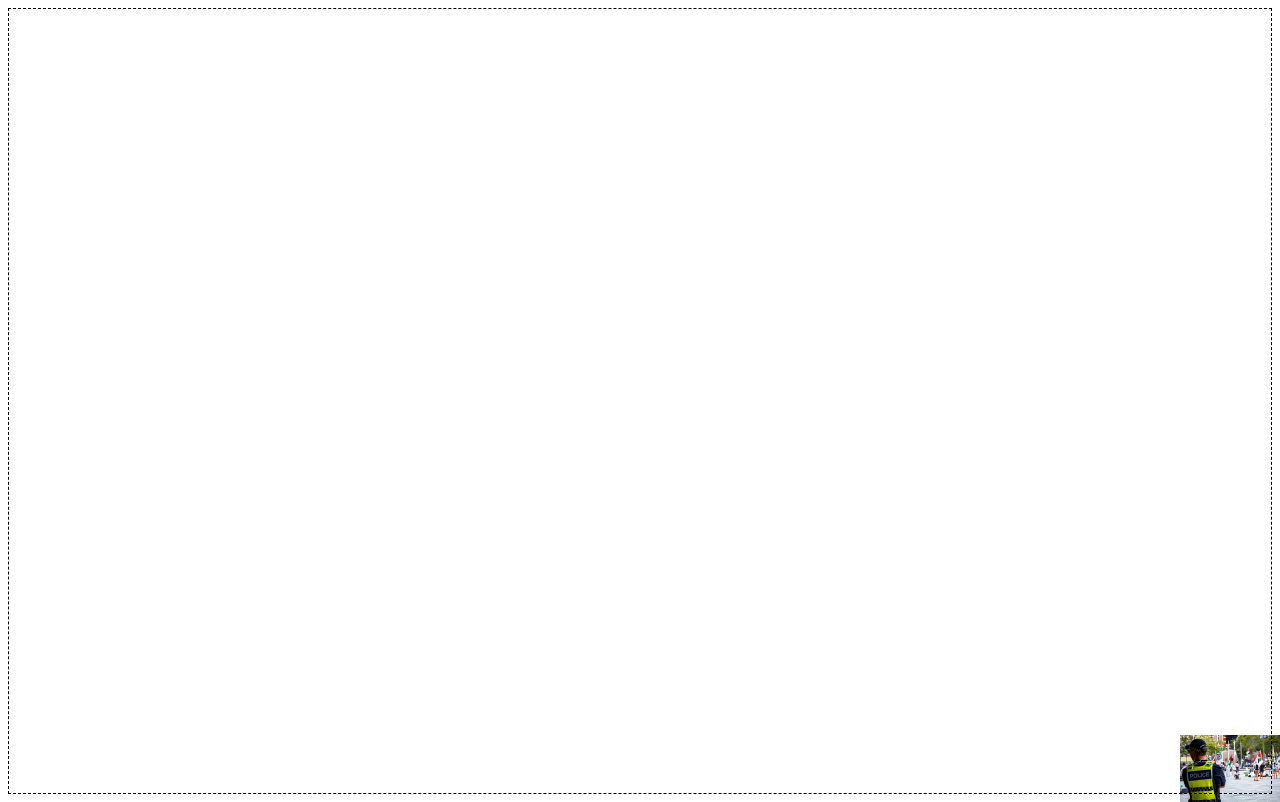
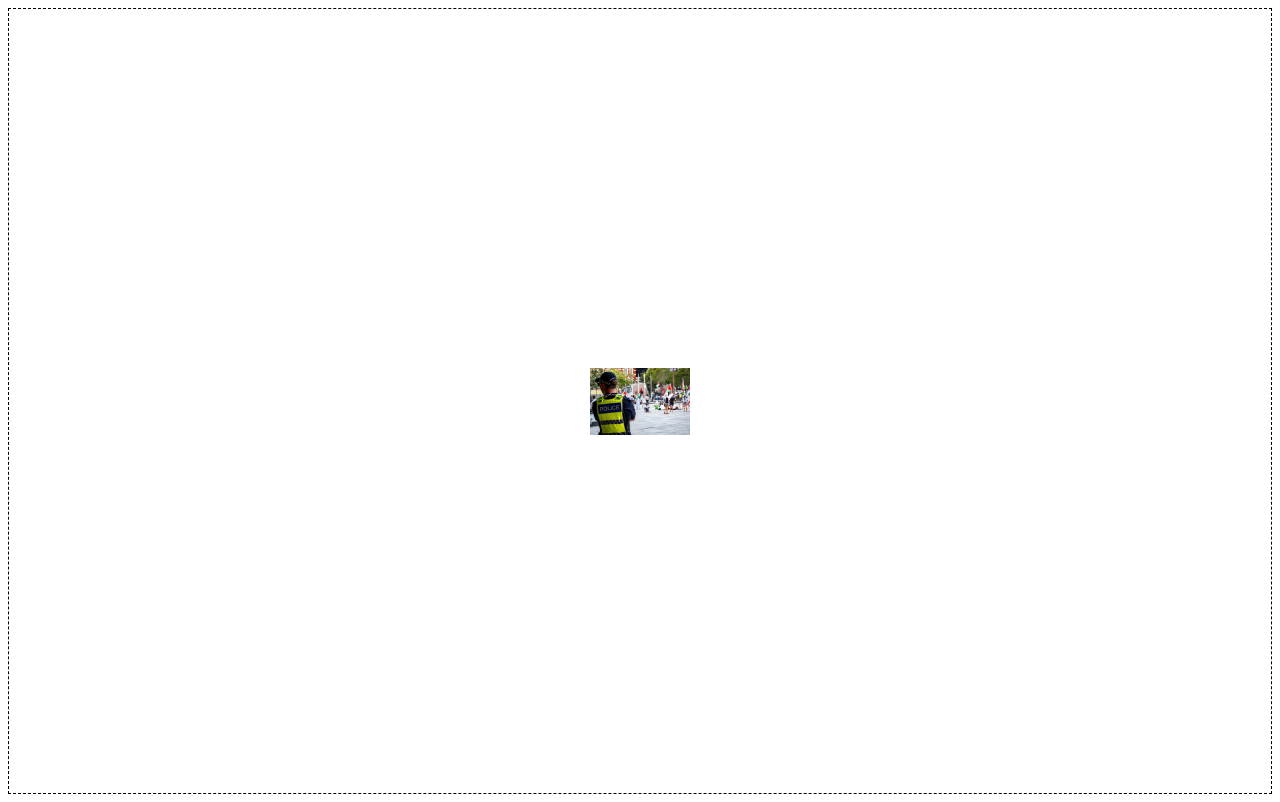
Before and after one commit to wesley-pinheiro-dev/html-css, a plain HTML site: page guanabara-projeto/projeto2/fundo004.html in a window 1280 px wide. Drawn offline with Linux system fonts and the light colour scheme.

Commit message:
Update fundo004.html

```diff
--- a/guanabara-projeto/projeto2/fundo004.html
+++ b/guanabara-projeto/projeto2/fundo004.html
@@ -5,14 +5,15 @@
     <meta name="viewport" content="width=device-width, initial-scale=1.0">
     <title>Posicionamento</title>
 </head>
+    <!-- A medida vh é igual a 1/100 da altura da viewport. Então, por exemplo, se a altura do navegador é 900px , 1vh equivale a 9px . E, analogamente, se a largura da viewport é 750px , 1vw equivale a 7.5px .-->
     <style>
         body {
-            height: 98vh;
+            height: 98vh; /* Ao usar o vh, estamos usando 98% da view port */
             border: 1px dashed black;
             background-image: url(image/pexels-samantha-samantha-gilmore-1903734739-29339605.jpg);
             background-size: 100px;
             background-repeat: no-repeat;
-            background-position: right bottom;
+            background-position: center center;
         }
     </style>
 <body>
```
